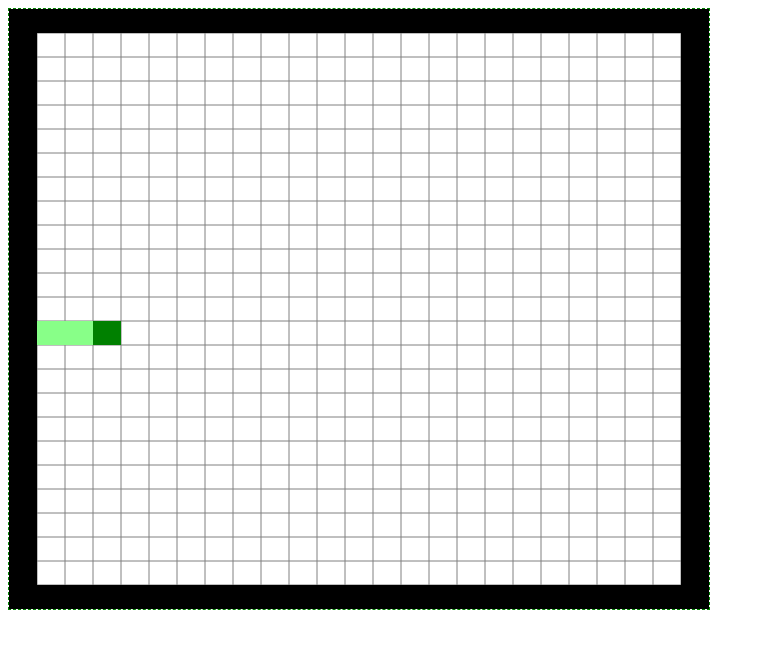
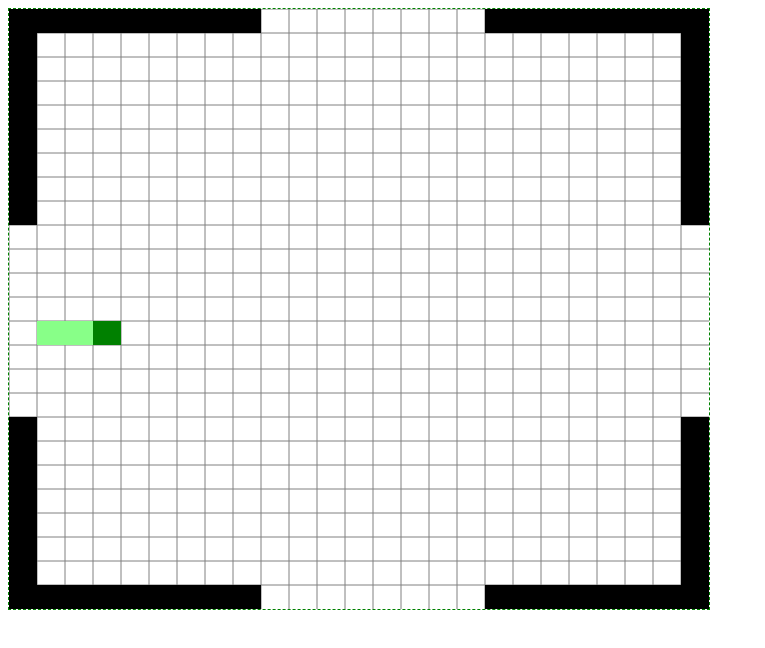
Before and after one commit to portsoc/snake, a plain HTML site: page canvassnake.html in a window 1280 px wide. Shown: the whole page, without its empty margins (0-765 px from the left). Drawn offline with Linux system fonts and the light colour scheme.

Commit message:
walls with holes

```diff
--- a/canvassnake.html
+++ b/canvassnake.html
@@ -81,7 +81,9 @@
 
     snakeDelay = 200;
 
+    // add walls
     for (let i=0; i<numcells; i++) {
+      if (Math.abs(i-numcells/2) < numcells/6) continue; // holes in the middle of the walls
       gameworld[i][0] = WALL;
       gameworld[i][numcells-1] = WALL;
       gameworld[0][i] = WALL;
```
